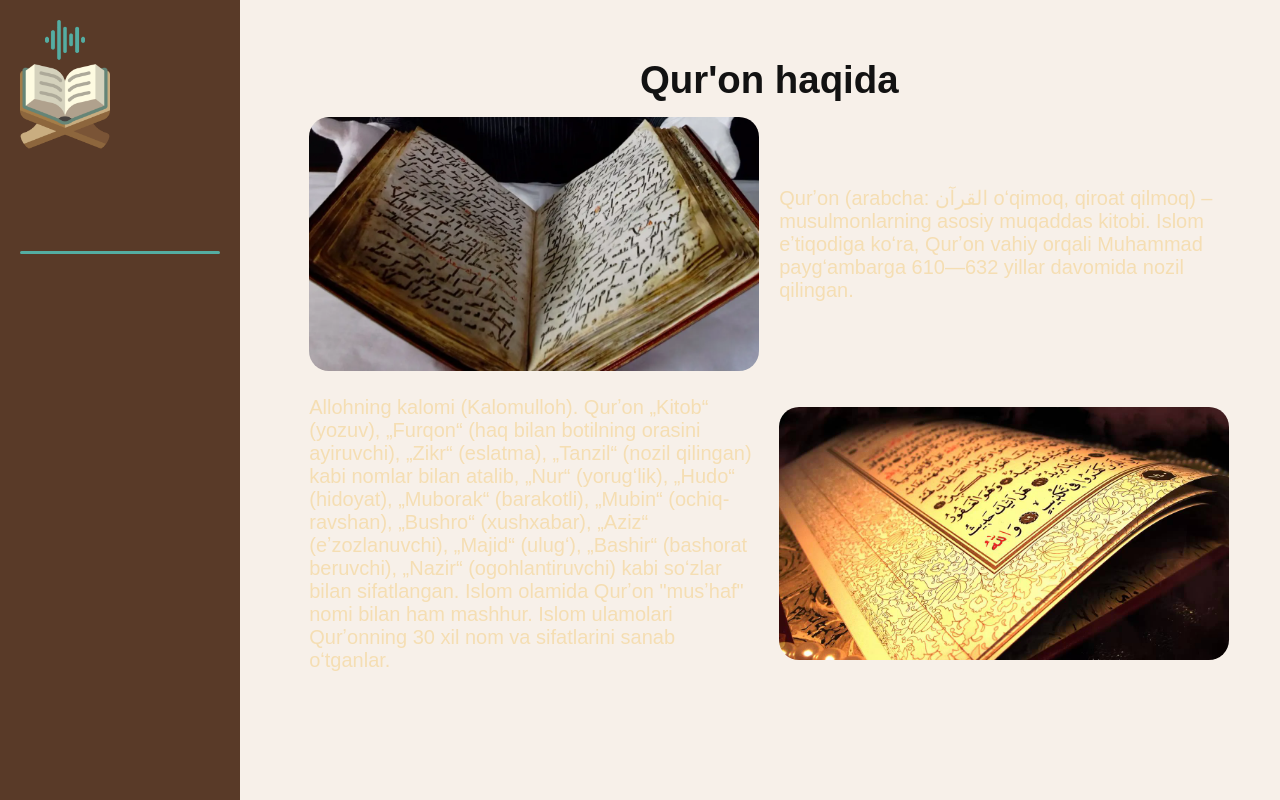
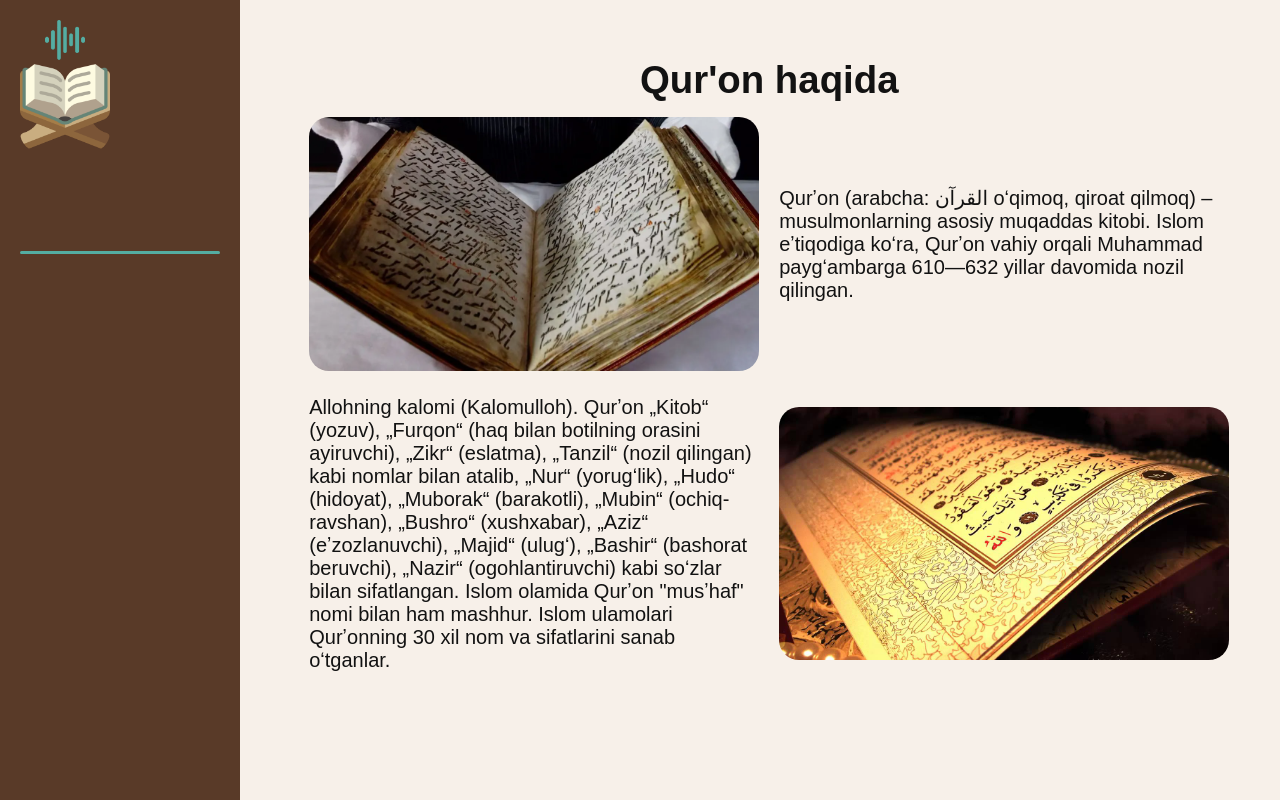
Before and after one commit to AzamovMuhammad/AyatUz, a React (Vite) app: page /user/about in a window 1280 px wide. Built offline with nearby package versions, Linux system fonts and the light colour scheme.

Commit message:
som changes

```diff
--- a/src/Pages/Stage.jsx
+++ b/src/Pages/Stage.jsx
@@ -18,7 +18,7 @@ function Stage() {
         .then((res) => {
           if (questType === 'quiz') {
             setQuestion(res.data.results);
-            console.log(question);
+
           } else {
             setQuestion(res.data);
           }
@@ -47,7 +47,8 @@ function Stage() {
           onClick={() => {
             navigate(`/entry?type=${questType}&id=${level.id}`);
           }}>
-          <span>{level.count} - bosqich</span>
+          <span>{level.index-10000} - bosqich</span>
+          <span>{level.count} ta savol</span>
           <FaPlay />
         </div>
       ))}
--- a/src/style/about.css
+++ b/src/style/about.css
@@ -39,6 +39,7 @@ img {
   flex-wrap: wrap-reverse;
 }
 .about_page p {
+  color: #121212;
   width: 450px;
   font-size: clamp(16px, 2vw, 20px);
 }
```
